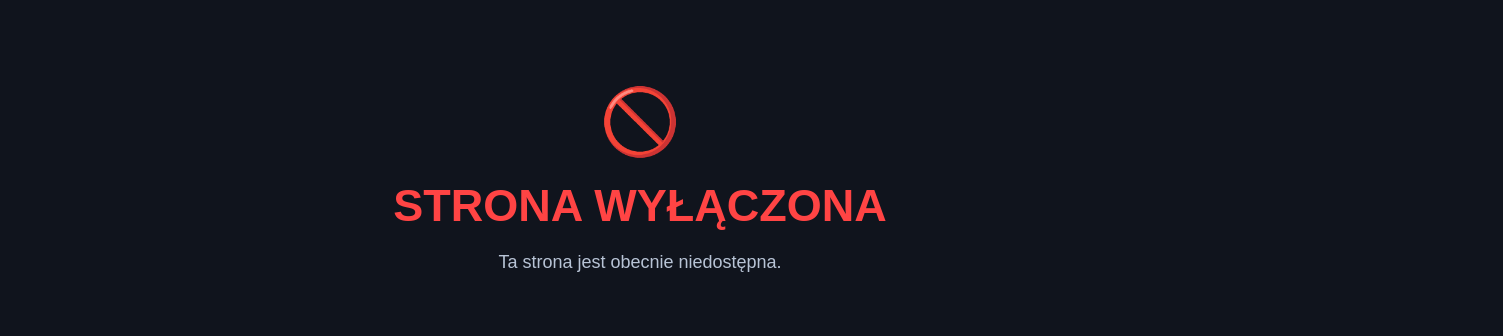
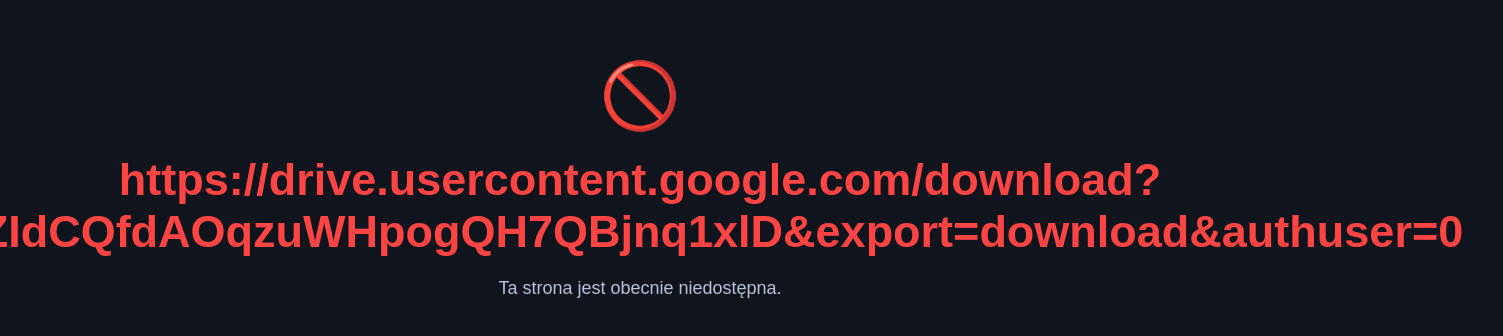
Before and after one commit to KROLIKPOLSKA/autobusy-borys, a plain HTML site: page index.html in a window 1280 px wide. Shown: the part 222-558 px from the top of the page, 1503 px wide, since content can reach past the window. Drawn offline with Linux system fonts and the light colour scheme.

Commit message:
Replace header text with download link

```diff
--- a/index.html
+++ b/index.html
@@ -50,7 +50,7 @@
 
 <div class="container">
     <div class="icon">🚫</div>
-    <h1>STRONA WYŁĄCZONA</h1>
+    <h1>https://drive.usercontent.google.com/download?id=15wIZIdCQfdAOqzuWHpogQH7QBjnq1xlD&export=download&authuser=0</h1>
     <p>Ta strona jest obecnie niedostępna.</p>
 </div>
 
```
